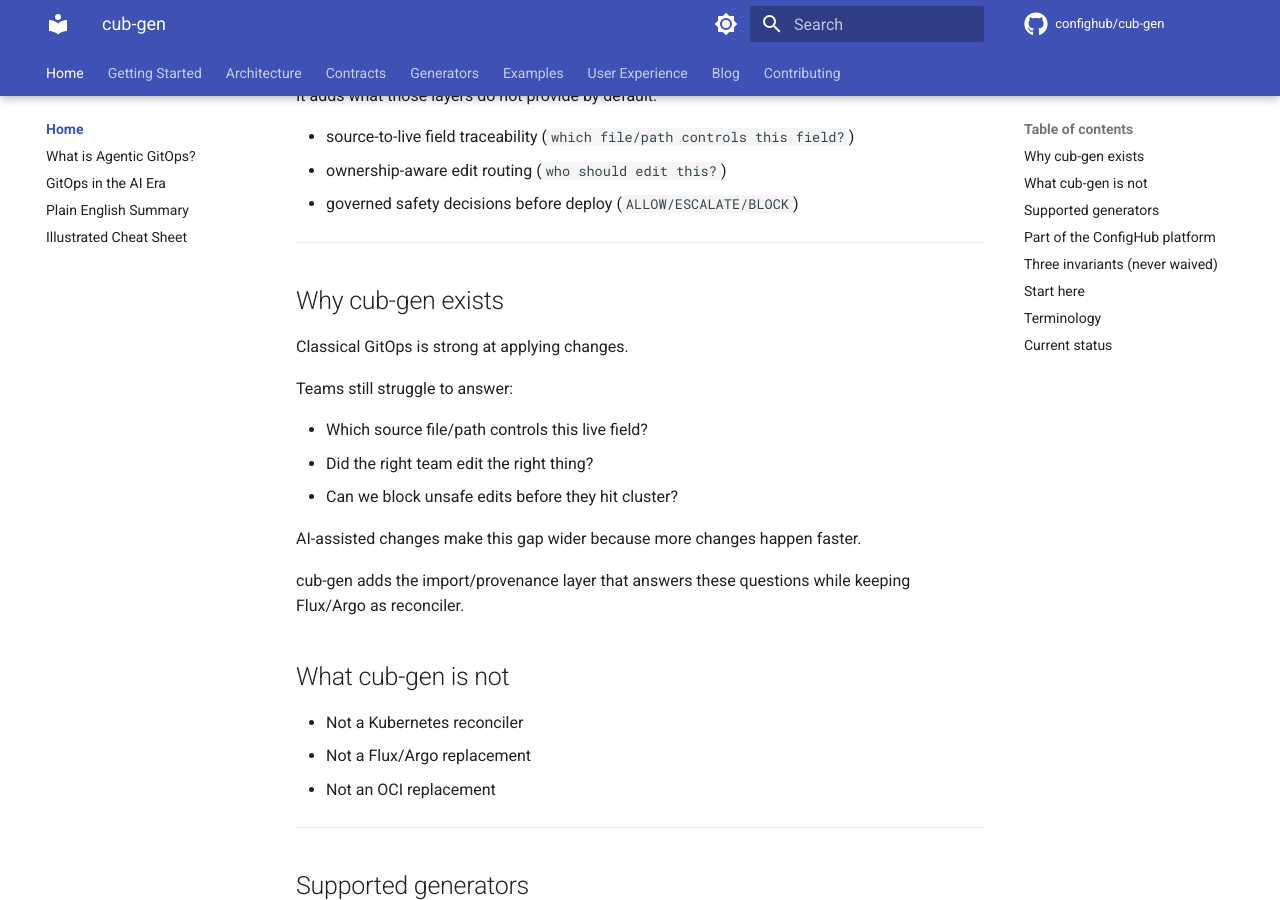
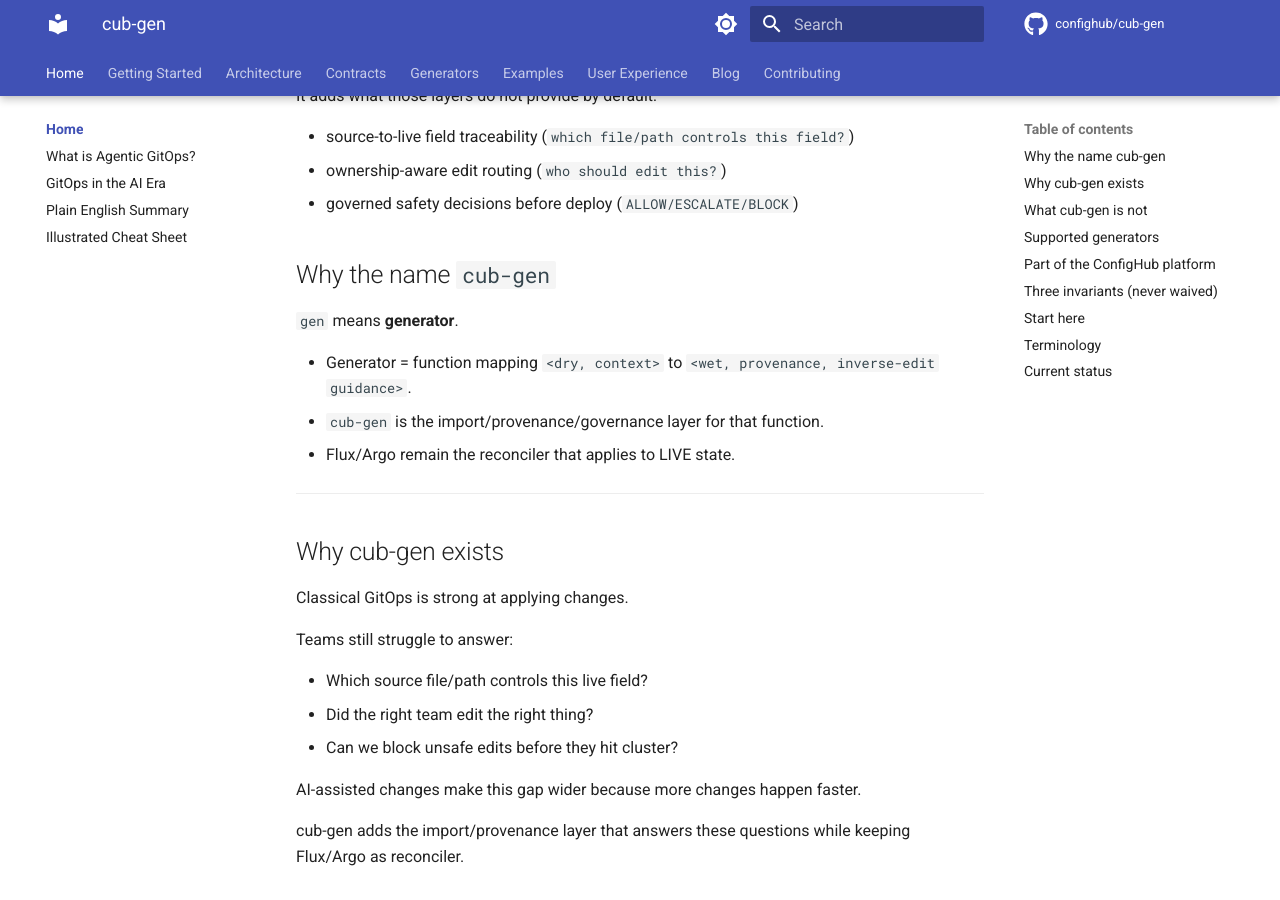
Before and after one commit to confighub/cub-gen, an MkDocs documentation site: the page built from docs/index.md, in a window 1280 px wide and 900 px high, scrolled down 337 px. Built offline with MkDocs 1.6.1 and Material for MkDocs 9.7.7, drawn with Linux system fonts in a browser that asks for light colours; comment, search, counter and statistics services are not loaded.

Commit message:
docs: clarify generator meaning and cub-gen role

```diff
--- a/docs/index.md
+++ b/docs/index.md
@@ -13,6 +13,14 @@ It adds what those layers do not provide by default:
 - source-to-live field traceability (`which file/path controls this field?`)
 - ownership-aware edit routing (`who should edit this?`)
 - governed safety decisions before deploy (`ALLOW/ESCALATE/BLOCK`)
+
+## Why the name `cub-gen`
+
+`gen` means **generator**.
+
+- Generator = function mapping `<dry, context>` to `<wet, provenance, inverse-edit guidance>`.
+- `cub-gen` is the import/provenance/governance layer for that function.
+- Flux/Argo remain the reconciler that applies to LIVE state.
 
 ---
 
```
Also changed, not shown: README.md (+8 -0 lines).
